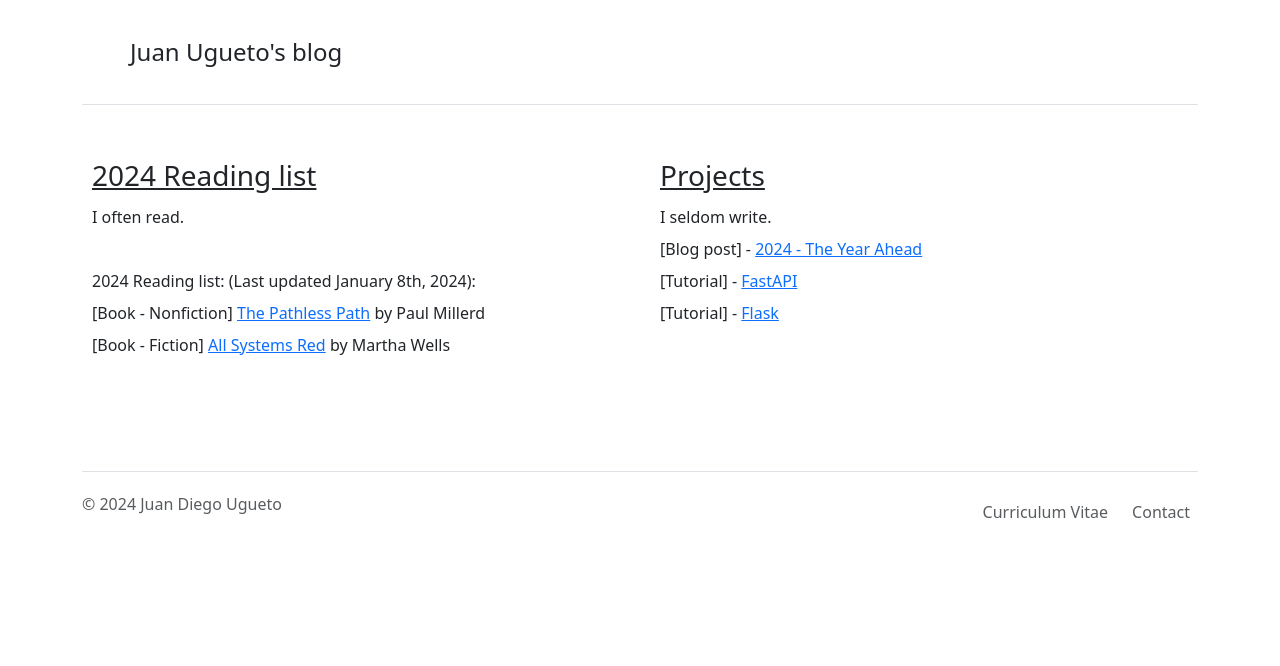
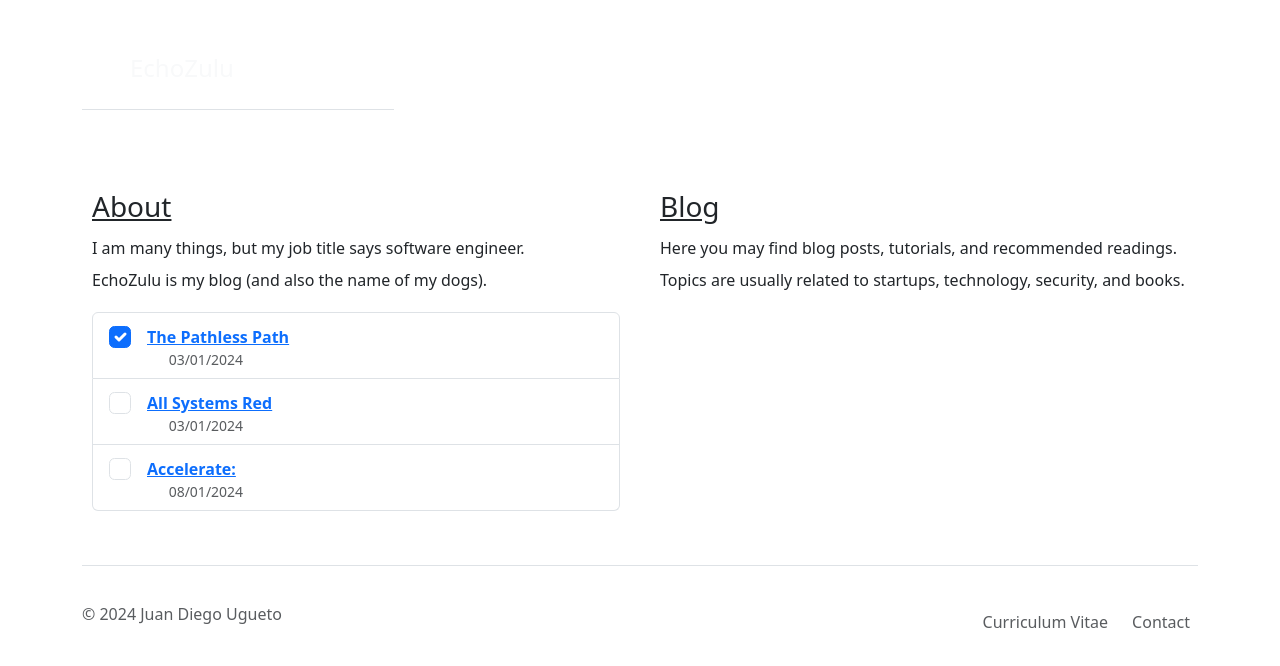
Before and after one commit to ugueto/ugueto.github.io, a plain HTML site: page index.html in a window 1280 px wide. Drawn offline with nearby package versions, Linux system fonts and the light colour scheme.

Commit message:
Added lists

```diff
--- a/index.html
+++ b/index.html
@@ -2,7 +2,7 @@
 <html lang='en'>
 
 <head>
-        <title>Juan Ugueto's site</title>
+        <title>EchoZulu</title>
         <meta name='author' content='Juan Diego Ugueto'>
         <meta name='description' content='Personal website'>
         <meta http-equiv='Content-Type' content='text/html; charset=utf-8'>
@@ -11,17 +11,16 @@
         <link href='./style.css' rel='stylesheet'>
         <link href="https://cdn.jsdelivr.net/npm/bootstrap@5.3.2/dist/css/bootstrap.min.css" rel="stylesheet" integrity="sha384-T3c6CoIi6uLrA9TneNEoa7RxnatzjcDSCmG1MXxSR1GAsXEV/Dwwykc2MPK8M2HN" crossorigin="anonymous">
         <link rel="stylesheet" href="https://cdn.jsdelivr.net/npm/bootstrap-icons@1.11.3/font/bootstrap-icons.min.css">
-        <script src="https://kit.fontawesome.com/0d9ce62f43.js" crossorigin="anonymous"></script>
 </head>
 
 <body>
 
     <div class="container">
-
-        <header class="d-flex flex-wrap justify-content-center py-3 mb-4 border-bottom">
-            <a href="/" class="d-flex align-items-center mb-3 mb-md-0 me-md-auto text-dark text-decoration-none">
+        <header class="navbar navbar-expand-lg navbar-dark bd-navbar sticky-top">
+        <div class="d-flex flex-wrap justify-content-center py-3 mb-4 border-bottom">
+            <a href="/" class="d-flex align-items-center mb-3 mb-md-0 me-md-auto text-light text-decoration-none">
                 <svg class="bi me-2" width="40" height="32"><use xlink:href="#book"></use></svg>
-                <span class="fs-4">Juan Ugueto's blog</span>
+                <span class="fs-4">EchoZulu</span>
             </a>
             <ul class="nav col-md-4 justify-content-end list-unstyled d-flex">
                 <li class="ms-3"><a href="https://twitter.com/ugu3to"><svg class="bi" width="24" height="24"><use xlink:href="#twitter"></use></svg></a></li>
@@ -29,26 +28,54 @@
                 <li class="ms-3"><a href="https://linkedin.com/in/juan-diego-ugueto/"><svg class="bi" width="24" height="24"><use xlink:href="#linkedin"></use></svg></a></li>
                 <li class="ms-3"><a href="https://github.com/ugueto"><svg class="bi" width="24" height="24"><use xlink:href="#github"></use></svg></a></li>
               </ul>
+        </div>
         </header>
 
         <div class="b-example-divider"></div>
 
         <section class="about">
-            <h3><u>2024 Reading list</u></h3>
-            <p>I often read.<br>
-                <br>
-                2024 Reading list: (Last updated January 8th, 2024):<br>
-                [Book - Nonfiction] <a href="https://www.amazon.com/Pathless-Path-Imagining-Story-Work-ebook/dp/B09QF1ZCT2" target="_blank">The Pathless Path</a> by Paul Millerd<br>
-                [Book - Fiction] <a href="https://www.amazon.com/All-Systems-Red-Kindle-Single-ebook/dp/B01MYZ8X5C" target="_blank">All Systems Red</a> by Martha Wells<br>
+            <h3><u>About</u></h3>
+            <p>I am many things, but my job title says software engineer.<br>
+                EchoZulu is my blog (and also the name of my dogs).
             </p>
+            <div class="list-group w-auto">
+                <label class="list-group-item d-flex gap-3">
+                    <input class="form-check-input flex-shrink-0" type="checkbox" value="" checked="" style="font-size: 1.375em;">
+                    <span class="pt-1 form-checked-content">
+                    <strong><a href="https://www.amazon.com/Pathless-Path-Imagining-Story-Work/dp/B09QF6Q421">The Pathless Path</a></strong>
+                    <small class="d-block text-muted">
+                        <svg class="bi me-1" width="1em" height="1em"><use xlink:href="#calendar-event"></use></svg>
+                        03/01/2024
+                    </small>
+                    </span>
+                </label>
+                <label class="list-group-item d-flex gap-3">
+                    <input class="form-check-input flex-shrink-0" type="checkbox" value="" style="font-size: 1.375em;">
+                    <span class="pt-1 form-checked-content">
+                    <strong><a href="https://www.amazon.com/All-Systems-Red-Murderbot-Diaries/dp/0765397536">All Systems Red</a></strong>
+                    <small class="d-block text-muted">
+                        <svg class="bi me-1" width="1em" height="1em"><use xlink:href="#calendar-event"></use></svg>
+                        03/01/2024
+                    </small>
+                    </span>
+                </label>
+                <label class="list-group-item d-flex gap-3">
+                    <input class="form-check-input flex-shrink-0" type="checkbox" value="" style="font-size: 1.375em;">
+                    <span class="pt-1 form-checked-content">
+                    <strong><a href="https://www.amazon.com/Accelerate-Software-Performing-Technology-Organizations/dp/1942788339">Accelerate: </a></strong>
+                    <small class="d-block text-muted">
+                        <svg class="bi me-1" width="1em" height="1em"><use xlink:href="#alarm"></use></svg>
+                        08/01/2024
+                    </small>
+                    </span>
+                </label>
+            </div>
         </section>
 
         <section class="blog">
-            <h3><u>Projects</u></h3>
-            <p>I seldom write.<br>
-            [Blog post] - <a href="https://medium.com/@ugueto/2024-the-year-ahead">2024 - The Year Ahead</a><br>
-            [Tutorial] - <a href="https://github.com/ugueto/fastapi-tutorial">FastAPI</a><br>
-            [Tutorial] - <a href="https://github.com/ugueto/flask-tutorial">Flask</a><br>
+            <h3><u>Blog</u></h3>
+            <p>Here you may find blog posts, tutorials, and recommended readings.<br>
+                Topics are usually related to startups, technology, security, and books.
             </p>
         </section>
 
```
